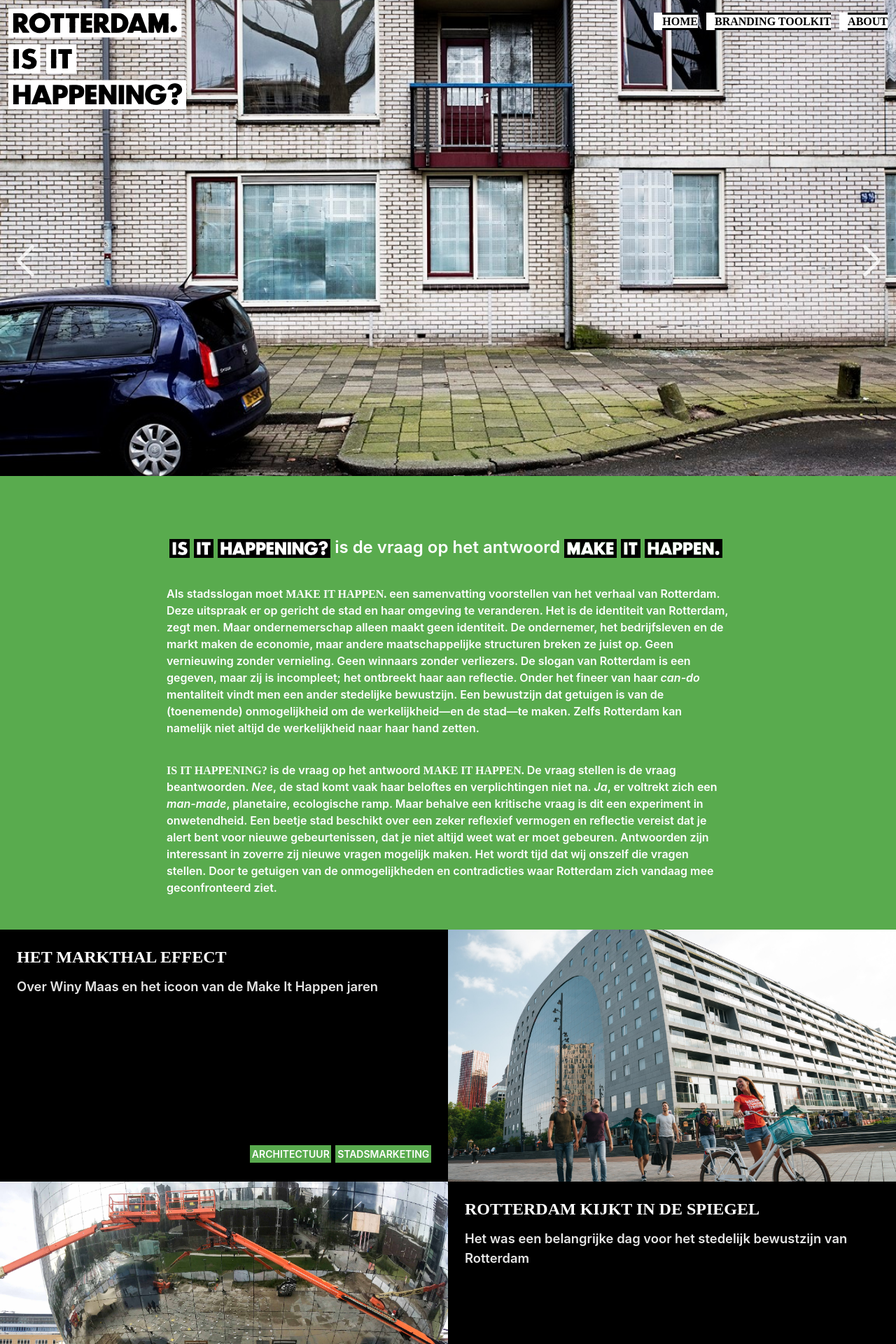
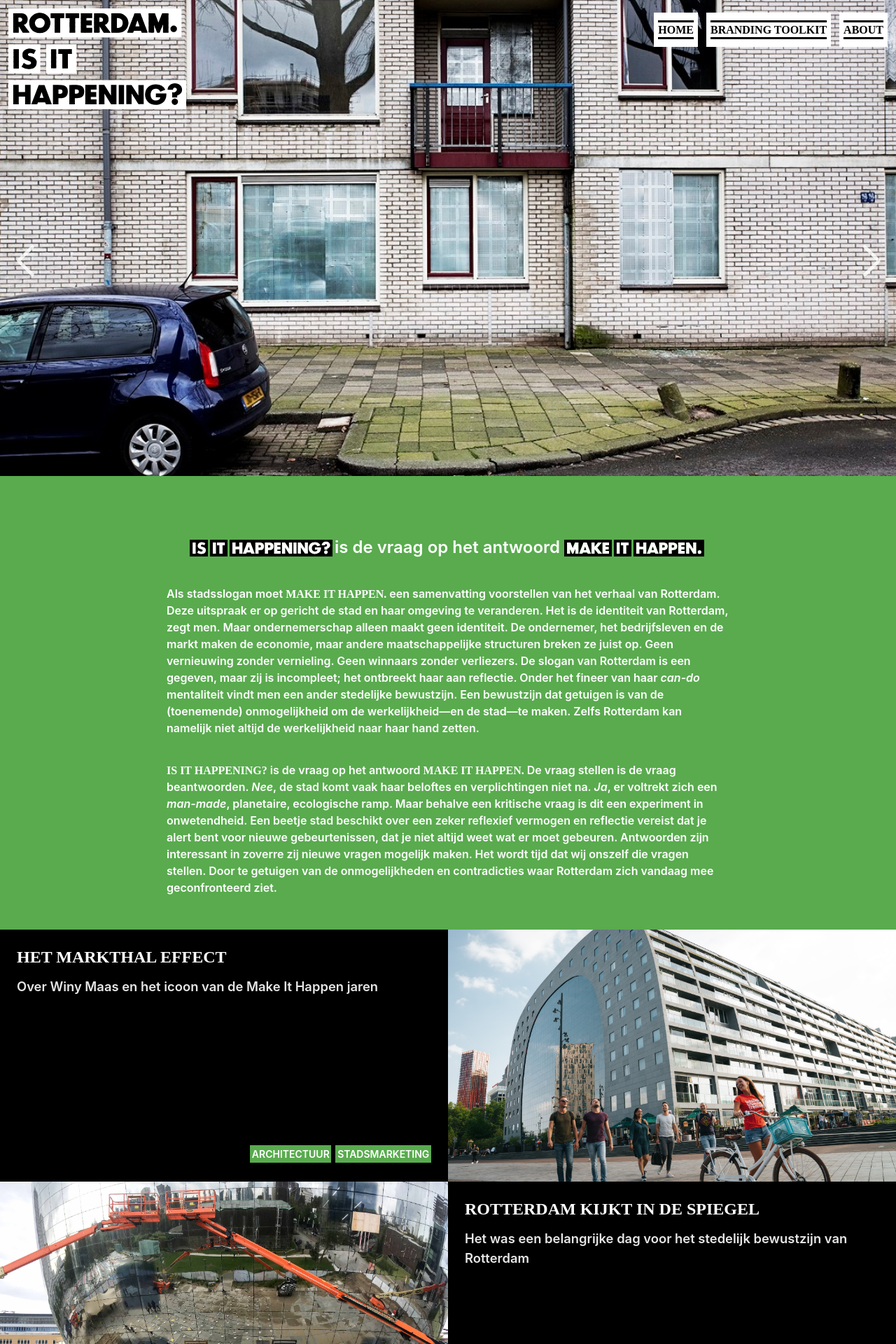
Before and after one commit to norealdirection/norealdirection.github.io, a Jekyll site: the page built from index.markdown, in a window 1280 px wide. Shown: the top 1920 px of the page at 70% size. Built offline with Jekyll 4.4.1, drawn with Linux system fonts in a browser that asks for light colours.

Commit message:
Update _layout.scss

```diff
--- a/_sass/minima/_layout.scss
+++ b/_sass/minima/_layout.scss
@@ -55,7 +55,6 @@
 		list-style-type: none;
 		background-color: white;
 		margin: 0;
-		padding: 0;
 		&:not(:last-child) {
 			margin-right: $spacing-unit/2;
 		}
@@ -65,7 +64,7 @@
 		width: auto;
 		height: auto;
 		display: inline-block;
-  		margin-left: $spacing-unit/2;
+  		margin: 12px 6px;
 	}
 
 	.page-link {
@@ -75,7 +74,7 @@
 		font-style: normal;
 		text-transform: uppercase;
 		margin: 0px;
-		padding: 1px 0;
+		padding: 2px 0;
 		border-top: 3px solid black;
 		border-bottom: 3px solid black;
 		line-height: $base-line-height;
@@ -169,7 +168,7 @@
 */
 #introduction {
 	background-color: $green-color-tertiary;
-	padding: $spacing-unit*2 0;
+	padding: $spacing-unit*2 0 $spacing-unit*2;
 	color: white;
 
 	.intro {
@@ -180,10 +179,10 @@
 	}
 
 	.intro img {
-		height: $futura-font-size*1.65;
+		height: $futura-font-size*1.5;
 		display: inline;
 		margin: 0;
-		margin-right: $spacing-unit/4;
+		margin-right: $spacing-unit/8;
 	}
 
 	.content { /* nothing here*/ };
```
